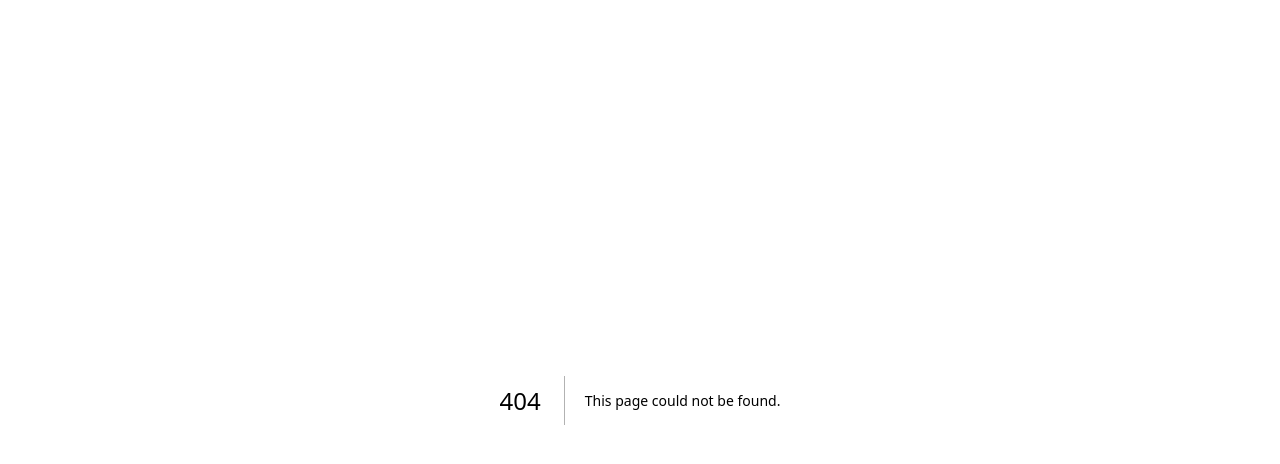
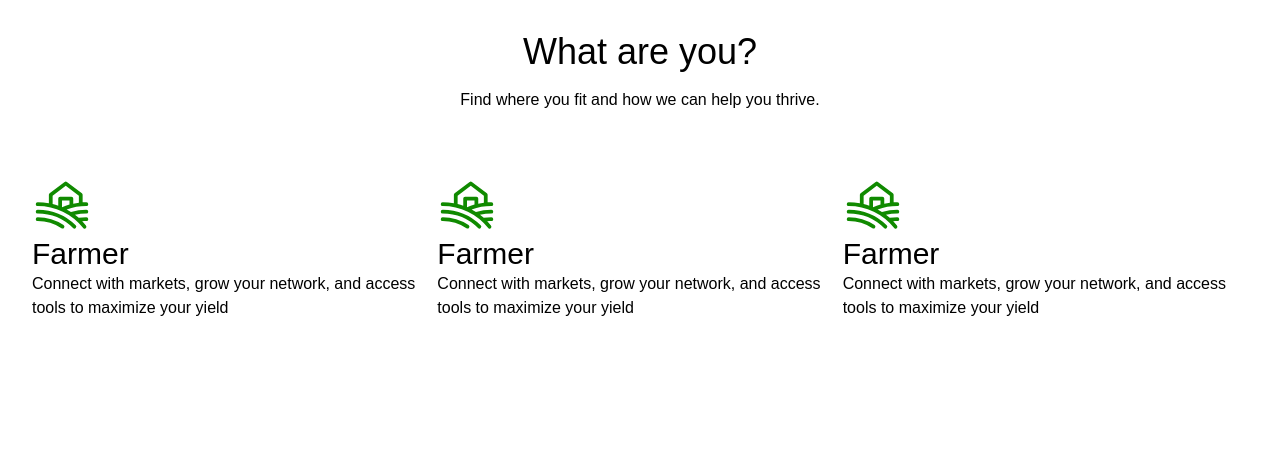
Before and after one commit to Youssoufai/agromart, a Next.js app: page /sign-up in a window 1280 px wide. Before the commit this address had no page. Shown: the top 464 px of the page. Built offline with nearby package versions, Linux system fonts and the light colour scheme; a web font is replaced by a local one.

Commit message:
Initial Platform Dev

```diff
--- a/app/components/navbar.tsx
+++ b/app/components/navbar.tsx
@@ -1,5 +1,6 @@
 "use client";
 import { motion, AnimatePresence } from "framer-motion";
+import Link from "next/link";
 import { useState } from 'react';
 
 const Navbar = () => {
@@ -16,6 +17,7 @@ const Navbar = () => {
             transition={{ duration: 0.5 }}
             className="fixed top-0 left-0 right-0 bg-white z-50 shadow-sm"
         >
+
             <div className="flex justify-between items-center font-parkinsans px-4 md:px-20 py-4 md:py-8">
                 {/* Logo */}
                 <motion.div
@@ -60,17 +62,12 @@ const Navbar = () => {
                     >
                         Login
                     </motion.button>
-                    <motion.button
-                        initial={{ opacity: 0, y: -20 }}
-                        animate={{ opacity: 1, y: 0 }}
-                        transition={{ duration: 0.5, delay: 0.7 }}
-                        whileHover={{ scale: 1.05 }}
-                        whileTap={{ scale: 0.95 }}
-                        className="py-2 px-8 bg-color3 rounded-lg text-white hover:bg-opacity-90"
-                        aria-label="Sign Up"
-                    >
+
+                    <Link href="/sign-up" passHref>
+
                         Sign Up
-                    </motion.button>
+
+                    </Link>
                 </div>
 
                 {/* Hamburger Menu Button */}
--- /dev/null
+++ b/app/sign-up/page.tsx
@@ -0,0 +1,37 @@
+import { GiFarmer } from "react-icons/gi"
+import { PiFarm } from "react-icons/pi"
+
+const page = () => {
+    return (
+        <>
+            <section>
+                <div className="p-8 space-y-4">
+                    <h1 className="text-center text-4xl">What are you?</h1>
+                    <h2 className="text-center">Find where you fit and how we can help you thrive.</h2>
+                </div>
+                <section className="p-8 flex">
+                    <div>
+                        {/*                      <img src="farmer.png" alt="farmer" className="h-3 " /> */}
+                        <PiFarm className="text-6xl text-color3" />
+                        <h2 className="text-3xl">Farmer</h2>
+                        <p>Connect with markets, grow your network, and access tools to maximize your yield</p>
+                    </div>
+                    <div>
+                        {/*                      <img src="farmer.png" alt="farmer" className="h-3 " /> */}
+                        <PiFarm className="text-6xl text-color3" />
+                        <h2 className="text-3xl">Farmer</h2>
+                        <p>Connect with markets, grow your network, and access tools to maximize your yield</p>
+                    </div>
+                    <div>
+                        {/*                      <img src="farmer.png" alt="farmer" className="h-3 " /> */}
+                        <PiFarm className="text-6xl text-color3" />
+                        <h2 className="text-3xl">Farmer</h2>
+                        <p>Connect with markets, grow your network, and access tools to maximize your yield</p>
+                    </div>
+                </section>
+            </section>
+        </>
+    )
+}
+
+export default page
```
Also changed, not shown: public/farmer.png (added).
